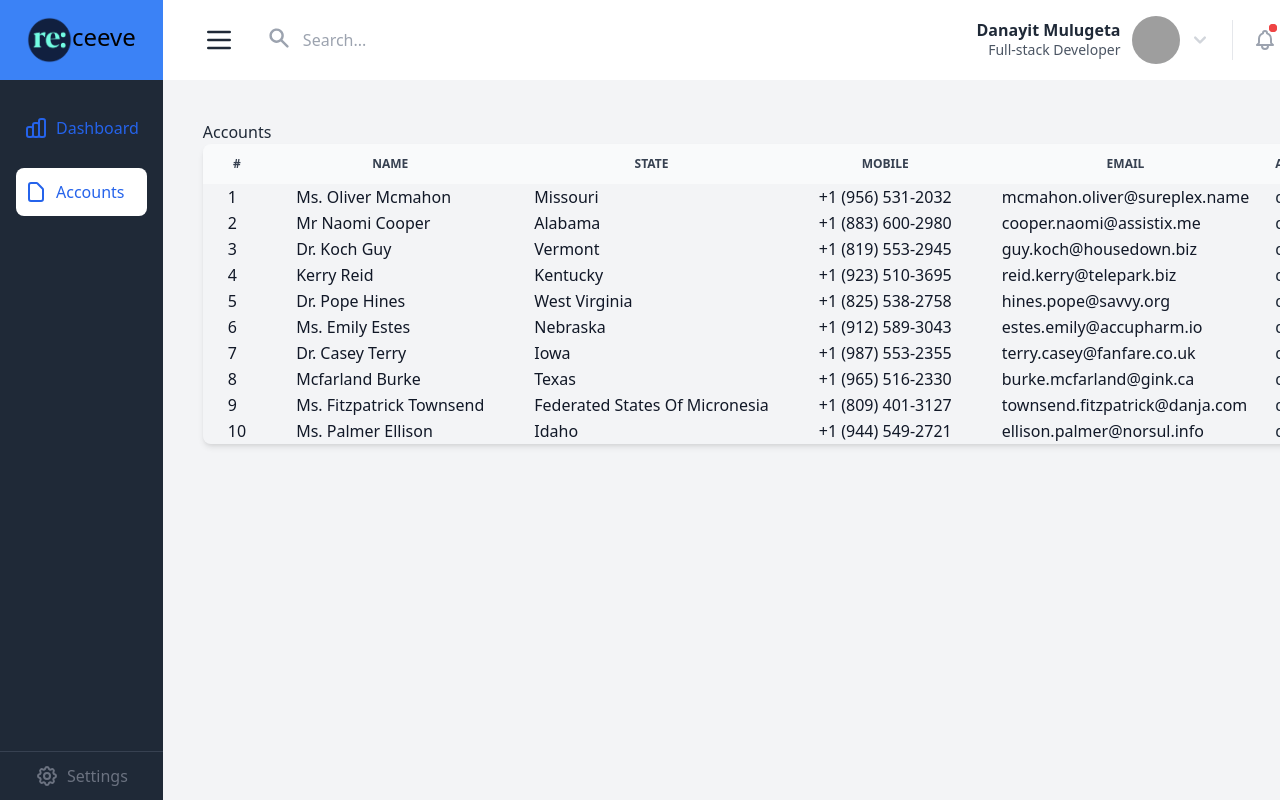
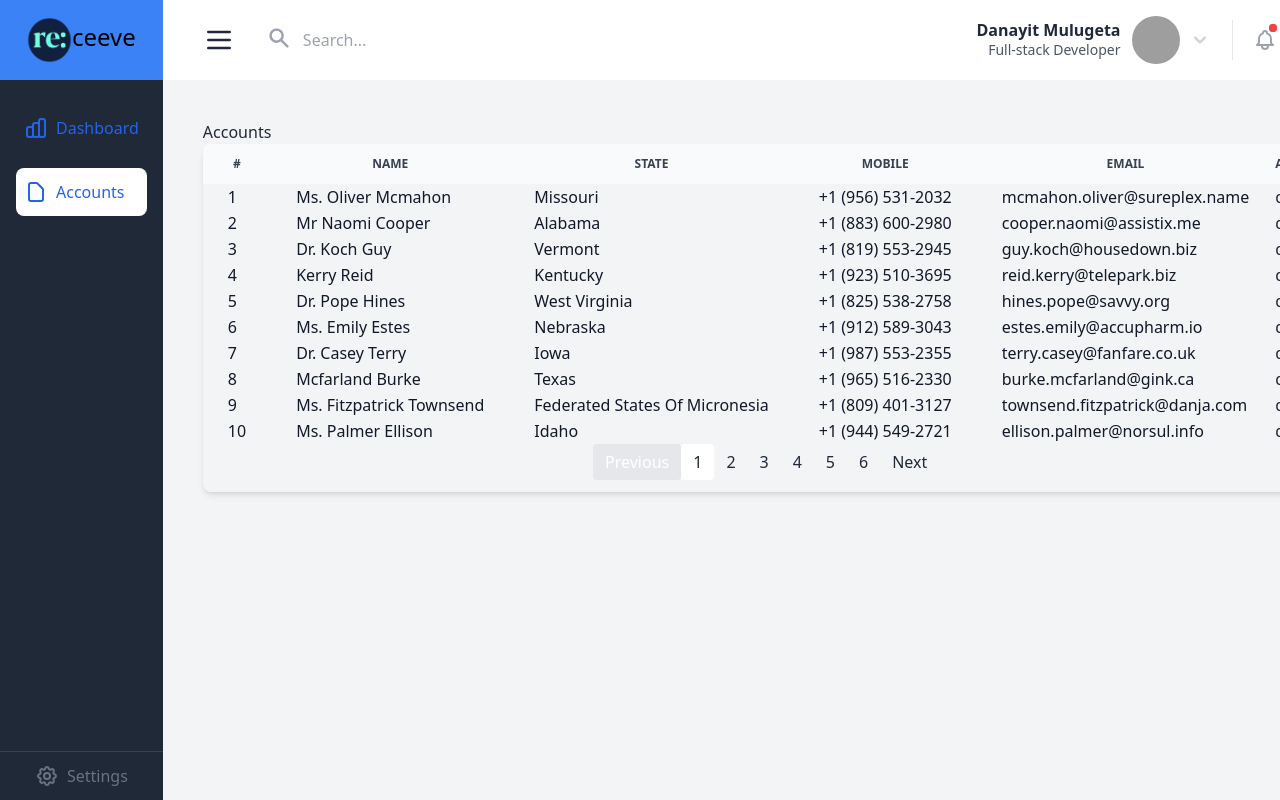
Before and after one commit to Dayni0603/receeve, a Vue app: page /accounts in a window 1280 px wide. Shown: the top 800 px of the page. Built offline with nearby package versions, Linux system fonts and the light colour scheme; data requests are answered from the project's data file; grey boxes are pictures that could not be loaded.

Commit message:
pagination component added

```diff
--- /dev/null
+++ b/src/components/Pagination.vue
@@ -0,0 +1,95 @@
+<template>
+  <div class="flex justify-center">
+    <nav aria-label="Page navigation example">
+      <ul class="flex list-style-none">
+        <li class="page-item">
+          <a
+            class="page-link relative block py-1.5 px-3 rounded border-0 bg-transparent outline-none transition-all duration-300 rounded hover:bg-gray-200 focus:shadow-none"
+            :class="
+              isPrivDisable ? 'bg-gray-200 text-white' : 'hover:text-gray-800'
+            "
+            @click="changePage('priv', page)"
+            >Previous</a
+          >
+        </li>
+        <!-- <li class="page-item">
+          <a
+            class="page-link relative block py-1.5 px-3 rounded border-0 bg-transparent outline-none transition-all duration-300 rounded text-gray-800 hover:text-gray-800 hover:bg-gray-200 focus:shadow-none"
+            @click="changePage('', 1)"
+            >1</a
+          >
+        </li>
+        <li class="page-item">
+          <a
+            class="page-link relative block py-1.5 px-3 rounded border-0 bg-transparent outline-none transition-all duration-300 rounded text-gray-800 hover:text-gray-800 hover:bg-gray-200 focus:shadow-none"
+            @click="changePage('', 2)"
+            >2</a
+          >
+        </li>
+        <li class="page-item">
+          <a
+            class="page-link relative block py-1.5 px-3 rounded border-0 bg-transparent outline-none transition-all duration-300 rounded text-gray-800 hover:text-gray-800 hover:bg-gray-200 focus:shadow-none"
+            @click="changePage('', 3)"
+            >3</a
+          >
+        </li> -->
+        <li class="page-item" v-for="index in totalPages" :key="index">
+          <a
+            class="page-link relative block py-1.5 px-3 rounded border-0 bg-transparent outline-none transition-all duration-300 rounded text-gray-800 hover:text-gray-800 hover:bg-gray-200 focus:shadow-none"
+            :class="page == index ? 'bg-white' : ''"
+            @click="changePage('', index)"
+            >{{ index }}</a
+          >
+        </li>
+        <li class="page-item">
+          <a
+            class="page-link relative block py-1.5 px-3 rounded border-0 bg-transparent outline-none transition-all duration-300 rounded hover:bg-gray-200 focus:shadow-none"
+            :class="
+              isNextDisable ? 'bg-gray-200 text-white' : 'hover:text-gray-800'
+            "
+            @click="changePage('next', page)"
+            >Next</a
+          >
+        </li>
+      </ul>
+    </nav>
+  </div>
+</template>
+
+<script lang="ts">
+import { Component, Vue, Prop } from "vue-property-decorator";
+@Component
+export default class Pagination extends Vue {
+  @Prop() totalPages!: number;
+  @Prop() page!: number;
+
+  isPrivDisable: boolean = true;
+  isNextDisable: boolean = false;
+  mounted(): void {}
+  changePage(action: any, page: number) {
+    if (action == "priv") {
+      page--;
+    } else if (action == "next") {
+      page++;
+    } else {
+      page;
+    }
+    if (page != 1) {
+      this.isPrivDisable = false;
+    } else {
+      this.isPrivDisable = true;
+    }
+    if (page == this.totalPages) {
+      this.isNextDisable = true;
+    } else {
+      this.isNextDisable = false;
+    }
+    if (page < this.totalPages + 1) {
+      //checking not emit if last page is reached
+      this.$emit("clicked", page, action);
+    }
+  }
+}
+</script>
+
+<style scoped></style>
--- a/src/pages/Accounts.vue
+++ b/src/pages/Accounts.vue
@@ -67,6 +67,13 @@
           </tr>
         </tbody>
       </table>
+      <div class="pagination-container py pb-3">
+        <Pagination
+          :totalPages="totalPages"
+          :page="page"
+          @clicked="onPageChange"
+        />
+      </div>
     </div>
   </div>
 </template>
@@ -74,10 +81,12 @@
 import { Account } from "@/interfaces/account";
 import { Actions } from "@/interfaces/TableData";
 import { Component, Vue } from "vue-property-decorator";
-import TableComponent from "../components/Table-Component.vue";
-@Component({ components: { TableComponent } })
+import Pagination from "../components/Pagination.vue";
+@Component({ components: { Pagination } })
 export default class Accounts extends Vue {
   accounts: Array<Account> = [];
+  page: number = 1;
+  totalPages: number = 1;
   links: string = "";
 
   //An array of fields for the data
@@ -92,34 +101,27 @@ export default class Accounts extends Vue {
   actions: Array<Actions> = [{ name: "view", event: "" }];
 
   async mounted() {
-    this.fetchAccounts();
-  }
-
-  formatDate(data: any) {
-    console.log(data);
+    this.fetchAccounts(this.page);
   }
 
   //methods
-  async fetchAccounts(page: number = 1) {
+  async fetchAccounts(page: number) {
     try {
-      const res = await this.axios.get(`accounts?_page=${page}`);
+      const res = await this.axios.get(`accounts?_page=${this.page}`);
+      const count = await this.axios.get(`accounts`);
+      const dataCount = count.data.length;
       this.links = res.headers.link;
+      this.totalPages = Math.ceil(dataCount / 10);
       this.accounts = res.data as Array<Account>;
+      this.page = page;
+      console.log(this.totalPages);
     } catch (error) {
       console.log(error);
     }
   }
-
-  //Getters
-  get pageNums(): Array<string> {
-    let splitLinks = this.links.split(",");
-    splitLinks.map((link, index) => {
-      let strLink = link.split(";")[0];
-      strLink = strLink.replace(/[<>]/g, "");
-      splitLinks[index] = strLink.split("=")[1];
-    });
-
-    return splitLinks;
+  onPageChange(page: number) {
+    this.page = page;
+    this.fetchAccounts(this.page);
   }
 }
 </script>
```
